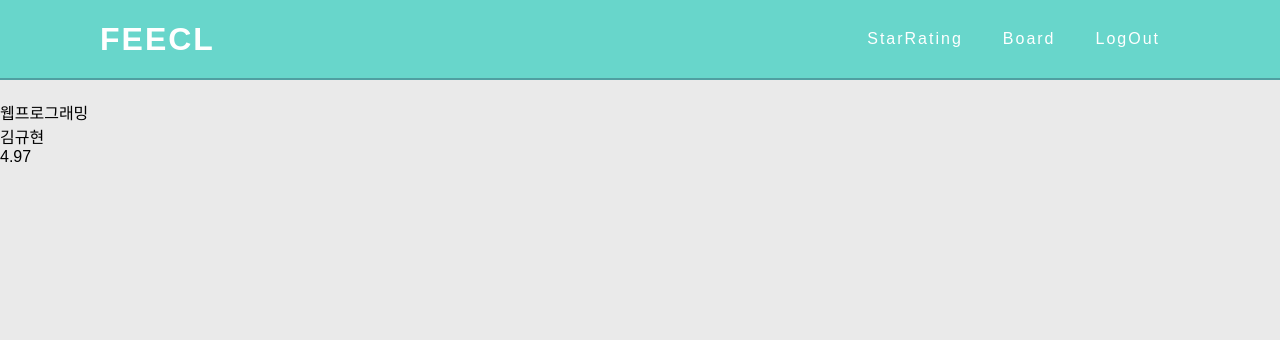
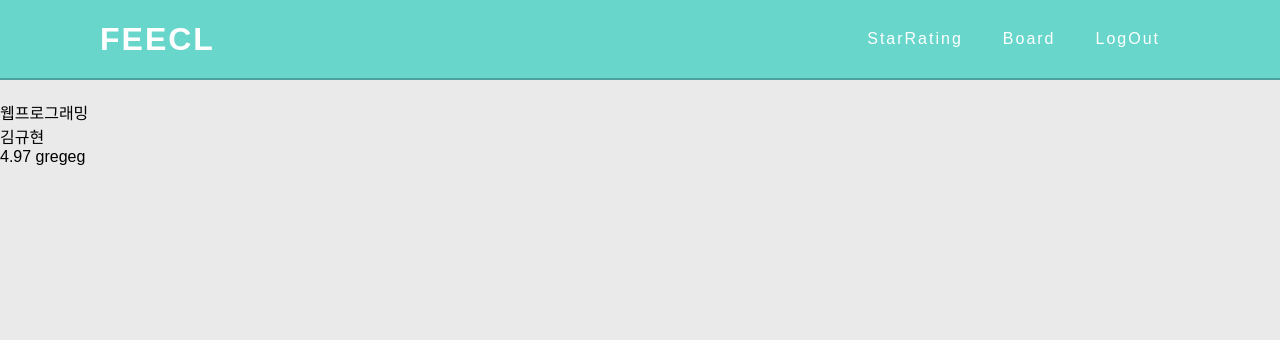
Before and after one commit to sgyim471/Feecl, a Django app: page /starRating/detail/1/ in a window 1280 px wide. Shown: the top 340 px of the page. Run offline with Django 3.2, Linux system fonts and the light colour scheme; data comes from the database, SQL or seed files in the repository; some web fonts are replaced.

Commit message:
change_ve

```diff
--- a/Feecl/feeclStar/templates/feeclStar/subject_detail.html
+++ b/Feecl/feeclStar/templates/feeclStar/subject_detail.html
@@ -4,4 +4,5 @@
     {{object.subject_name}}<br>
     {{object.subject_teacher}}<br>
     {{object.subject_star}}
+    gregeg
 {%endblock%}
```
